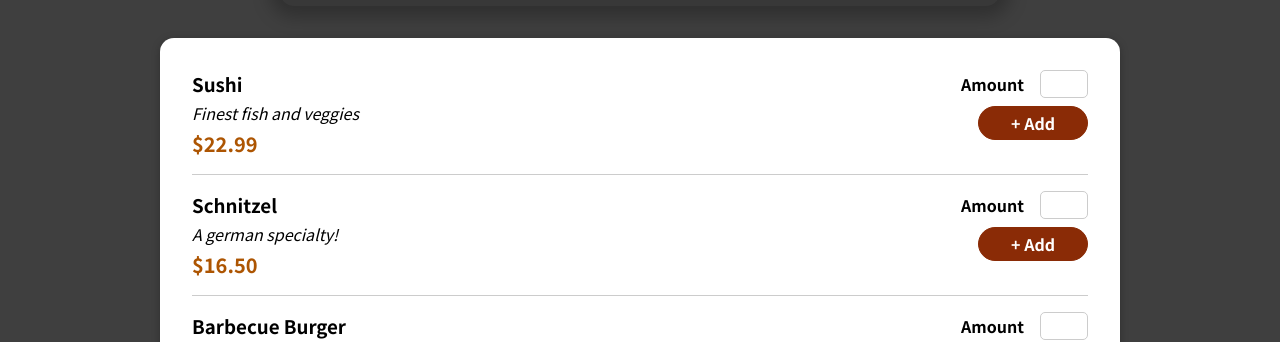
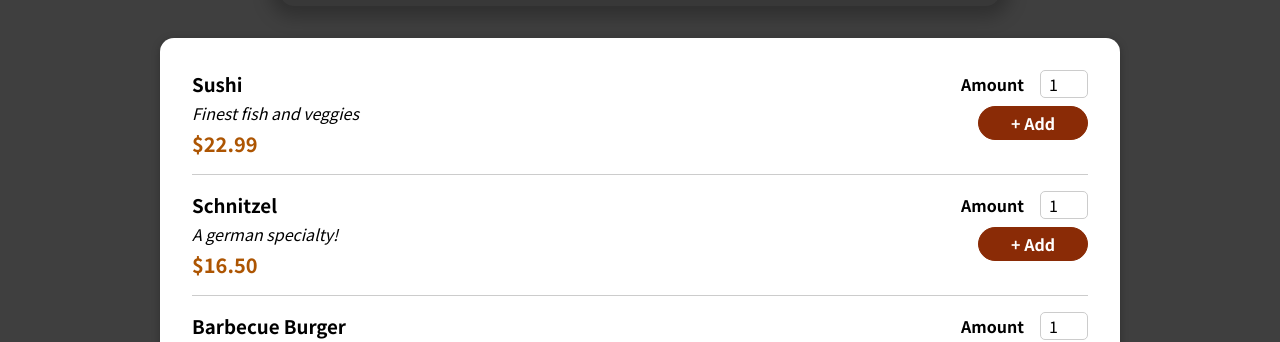
Before and after one commit to Patrykshub/A-Food-Order-App, a React (Create React App) app: page / in a window 1280 px wide. Shown: the part 467-809 px from the top of the page. Built offline with nearby package versions, Linux system fonts and the light colour scheme.

Commit message:
feat: typo fixed. (default value '1')

```diff
--- a/src/components/Cart/Cart.module.css
+++ b/src/components/Cart/Cart.module.css
@@ -4,6 +4,8 @@
     padding: 0;
     max-height: 20rem;
     overflow: auto;
+    max-height: 20rem;
+    overflow: scroll;
   }
 
   .total {
--- a/src/components/Meals/MealItem/MealItemForm.js
+++ b/src/components/Meals/MealItem/MealItemForm.js
@@ -36,7 +36,7 @@ const MealItemForm = (props) => {
           min: "1",
           max: "5",
           step: "1",
-          dafaultValue: "1",
+          defaultValue: "1",
         }}
       />
       <button>+ Add</button>
```
Also changed, not shown: 1 other file (tests, documents, lock files or other folders).
